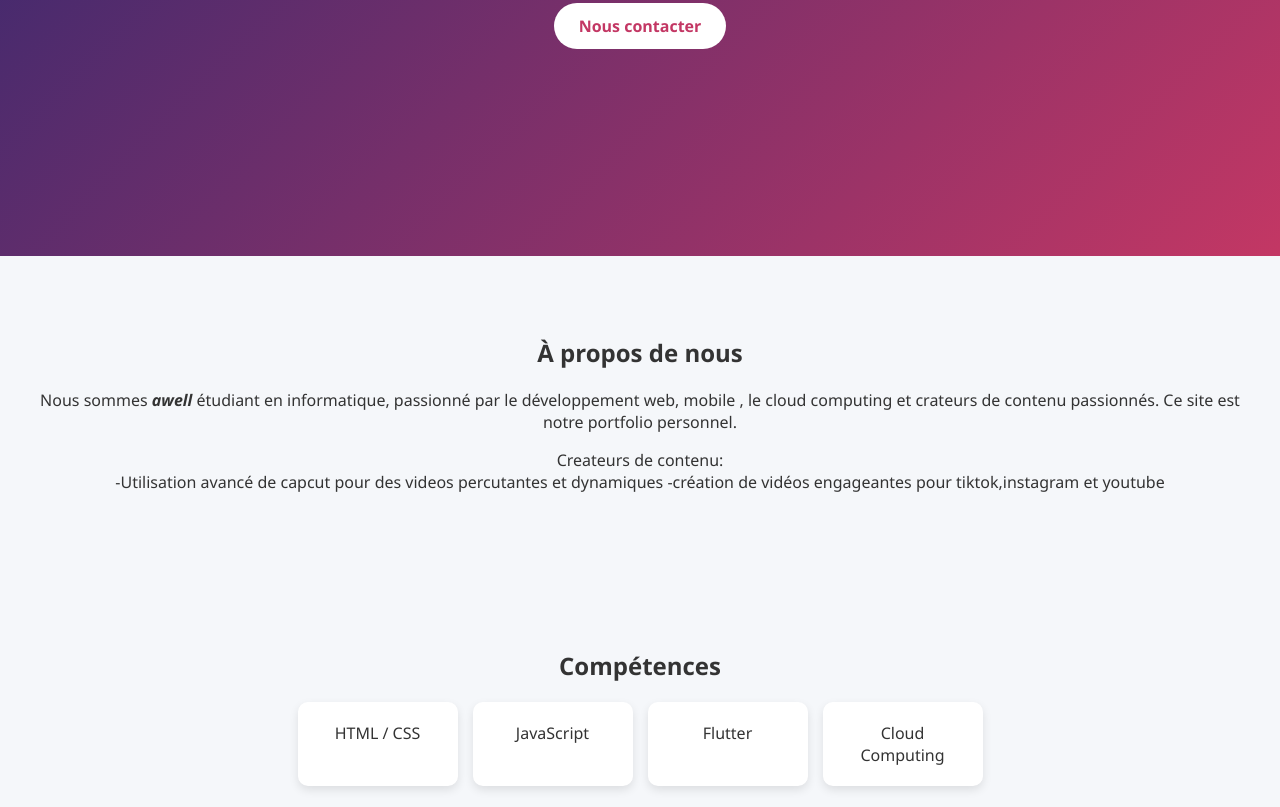
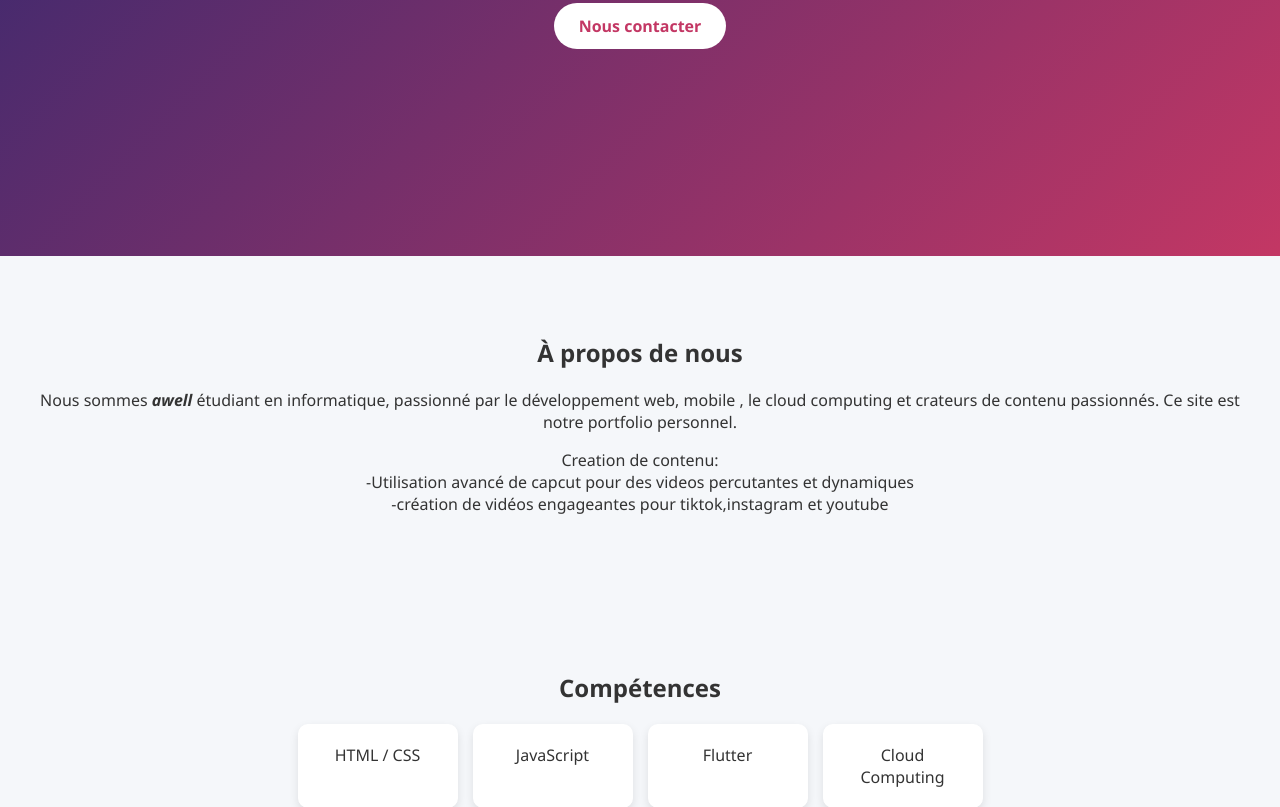
Before and after one commit to Awono-237/site-personnel-render, a plain HTML site: page index.html in a window 1280 px wide. Shown: the part 544-1351 px from the top of the page. Drawn offline with Linux system fonts and the light colour scheme; a web font is replaced by a local one.

Commit message:
Fix spelling and formatting in index.html
Corrected spelling and formatting issues in the HTML content.

```diff
--- a/index.html
+++ b/index.html
@@ -27,8 +27,8 @@
 <p>
 Nous sommes <strong><em>awell</em></strong> étudiant en informatique, passionné par le développement web, mobile , le cloud computing et crateurs de contenu passionnés. Ce site est notre portfolio personnel.</p>
 
-<P> Createurs de contenu:<br>
--Utilisation avancé de capcut pour des videos percutantes et dynamiques
+<P> Creation de contenu:<br>
+-Utilisation avancé de capcut pour des videos percutantes et dynamiques<br>
 -création de vidéos engageantes pour tiktok,instagram et youtube </p>
 </section>
 <!-- ===== COMPÉTENCES ===== -->
```
